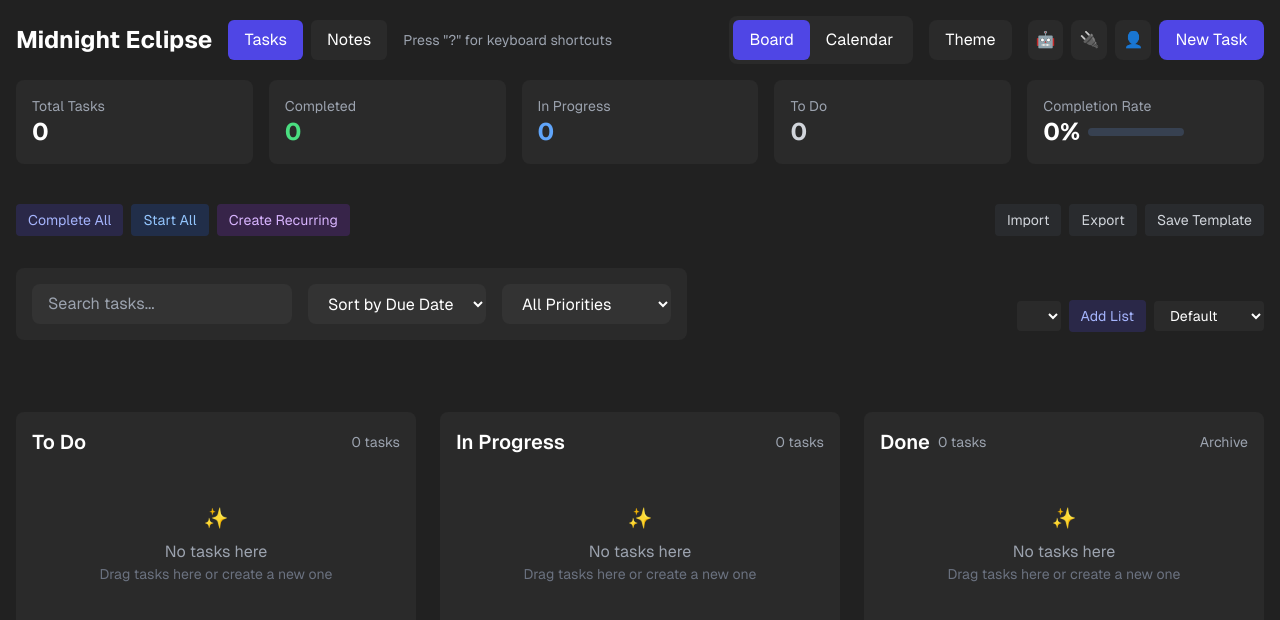
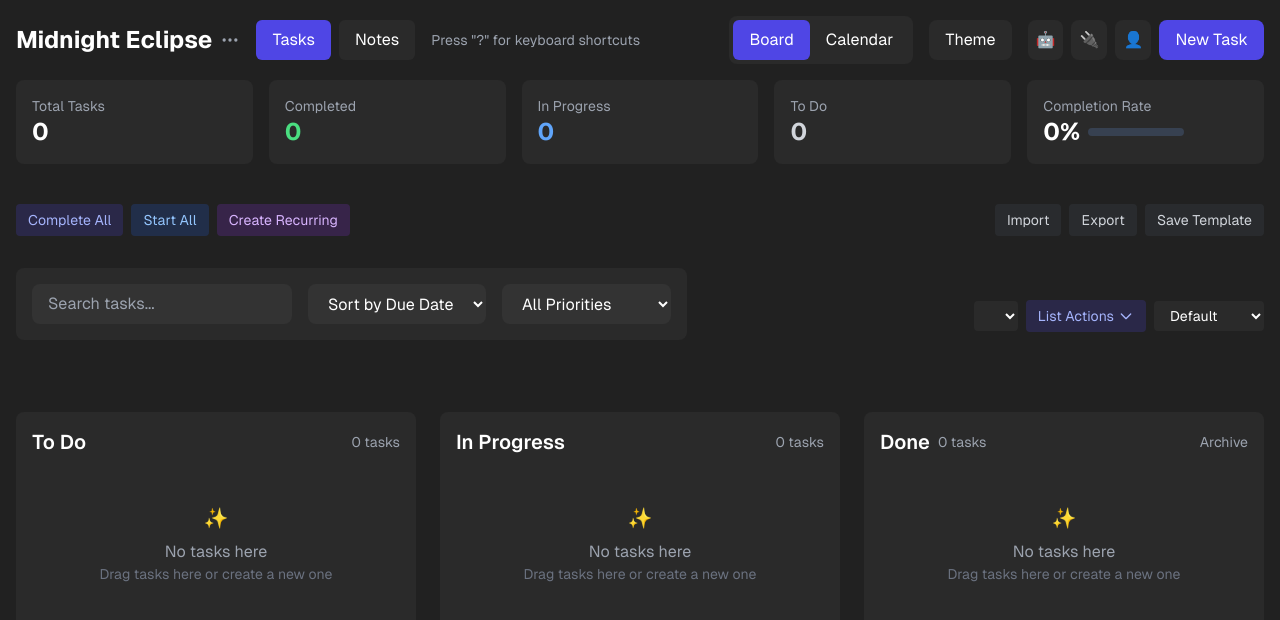
Before and after one commit to birdup000/ADHD-TaskManagementPanel, a Next.js app in the folder taskpanel/: page / in a window 1280 px wide. Shown: the top 620 px of the page. Built offline with nearby package versions, Linux system fonts and the light colour scheme.

Commit message:
fix rename add icons to project list actions

```diff
--- a/taskpanel/app/components/TaskPanel.tsx
+++ b/taskpanel/app/components/TaskPanel.tsx
@@ -24,6 +24,7 @@ import { colors } from '../../tailwind.config';
 import TaskStats from './TaskStats';
 import NotesEditor from './NotesEditor';
 import { ViewType, LayoutType } from '../types/view';
+import { PlusIcon, PencilIcon, TrashIcon } from '@heroicons/react/24/outline';
 
 type ThemeType = typeof colors.dark;
 
@@ -50,7 +51,7 @@ const TaskPanel: React.FC = () => {
   const [currentTab, setCurrentTab] = React.useState<'tasks' | 'notes'>('tasks');
   const [showIntegrations, setShowIntegrations] = React.useState(false);
   const [isEditorOpen, setIsEditorOpen] = React.useState(false);
-  const { tasks, addTask, updateTask, deleteTask, reorderTasks, importTasks, lists, addList, updateList } = useTasks();
+  const { tasks, addTask, updateTask, deleteTask, reorderTasks, importTasks, lists, addList, updateList, deleteList } = useTasks();
   const {
     searchTerm,
     setSearchTerm,
@@ -71,6 +72,12 @@ const TaskPanel: React.FC = () => {
   const [isRenamingList, setIsRenamingList] = React.useState(false);
   const [renamingListId, setRenamingListId] = React.useState<string | null>(null);
   const [renamingListName, setRenamingListName] = React.useState('');
+  const [isRenamingProject, setIsRenamingProject] = React.useState(false);
+  const [renamingProjectName, setRenamingProjectName] = React.useState('Midnight Eclipse');
+  const [showProjectActions, setShowProjectActions] = React.useState(false);
+  const projectActionsRef = React.useRef<HTMLDivElement>(null);
+  const [showListActions, setShowListActions] = React.useState(false);
+  const listActionsRef = React.useRef<HTMLDivElement>(null);
 
   useKeyboardShortcuts({
     onNewTask: () => setIsEditorOpen(true),
@@ -103,6 +110,22 @@ const TaskPanel: React.FC = () => {
     };
     window.addEventListener('keydown', handleKeyDown);
     return () => window.removeEventListener('keydown', handleKeyDown);
+  }, []);
+
+  React.useEffect(() => {
+    const handleClickOutside = (event: MouseEvent) => {
+      if (projectActionsRef.current && !projectActionsRef.current.contains(event.target as Node)) {
+        setShowProjectActions(false);
+      }
+      if (listActionsRef.current && !listActionsRef.current.contains(event.target as Node)) {
+        setShowListActions(false);
+      }
+    };
+
+    document.addEventListener('mousedown', handleClickOutside);
+    return () => {
+      document.removeEventListener('mousedown', handleClickOutside);
+    };
   }, []);
 
 
@@ -154,7 +177,58 @@ const TaskPanel: React.FC = () => {
           <header className="flex flex-col gap-4 mb-8">
             <div className="flex justify-between items-center">
               <div className="flex items-center gap-4">
-                <h1 className="text-2xl font-bold">Midnight Eclipse</h1>
+                <div className="relative">
+                  <div className="flex items-center gap-2">
+                    <h1 className="text-2xl font-bold">{renamingProjectName}</h1>
+                    <button
+                      onClick={() => setShowProjectActions(!showProjectActions)}
+                      className="text-gray-400 hover:text-white focus:outline-none"
+                      title="Project Actions"
+                    >
+                      <svg
+                        xmlns="http://www.w3.org/2000/svg"
+                        className="h-5 w-5"
+                        fill="none"
+                        viewBox="0 0 24 24"
+                        stroke="currentColor"
+                      >
+                        <path
+                          strokeLinecap="round"
+                          strokeLinejoin="round"
+                          strokeWidth={2}
+                          d="M5 12h.01M12 12h.01M19 12h.01M6 12a1 1 0 11-2 0 1 1 0 012 0zm7 0a1 1 0 11-2 0 1 1 0 012 0zm7 0a1 1 0 11-2 0 1 1 0 012 0z"
+                        />
+                      </svg>
+                    </button>
+                  </div>
+                  {showProjectActions && (
+                    <div
+                      ref={projectActionsRef}
+                      className="absolute top-full mt-2 right-0 bg-[#2A2A2A] rounded-md shadow-lg z-10"
+                    >
+                      <button
+                        onClick={() => {
+                          setIsRenamingProject(true);
+                          setShowProjectActions(false);
+                        }}
+                        className="block px-4 py-2 text-white hover:bg-[#333333] w-full text-left"
+                      >
+                        Rename
+                      </button>
+                      {/* Add other project actions here */}
+                    </div>
+                  )}
+                  {isRenamingProject && (
+                    <input
+                      type="text"
+                      value={renamingProjectName}
+                      onChange={(e) => setRenamingProjectName(e.target.value)}
+                      onBlur={() => setIsRenamingProject(false)}
+                      className="text-2xl font-bold bg-[#2A2A2A] rounded-md px-2 py-1 focus:outline-none absolute top-0 left-0"
+                      style={{ width: '100%' }}
+                    />
+                  )}
+                </div>
                 <div className="flex gap-2">
                   <button
                     onClick={() => setCurrentTab('tasks')}
@@ -372,28 +446,124 @@ const TaskPanel: React.FC = () => {
                 filterPriority={filterPriority}
                 onFilterChange={setFilterPriority}
               />
-              <div className="flex items-center gap-2">
+              <div className="flex items-center gap-2 relative">
+                {isRenamingList && renamingListId ? (
+                  <input
+                    type="text"
+                    value={renamingListName}
+                    onChange={(e) => setRenamingListName(e.target.value)}
+                    onBlur={() => {
+                      const list = lists.find(l => l.id === renamingListId);
+                      if (list) {
+                        updateList({ ...list, name: renamingListName });
+                      }
+                      setIsRenamingList(false);
+                      setRenamingListId(null);
+                      setRenamingListName('');
+                    }}
+                    onKeyDown={(e) => {
+                      if (e.key === 'Enter') {
+                        const list = lists.find(l => l.id === renamingListId);
+                        if (list) {
+                          updateList({ ...list, name: renamingListName });
+                        }
+                        setIsRenamingList(false);
+                        setRenamingListId(null);
+                        setRenamingListName('');
+                      }
+                    }}
+                    className="px-3 py-1.5 rounded text-sm bg-[#2A2A2A] text-white hover:bg-[#333333] transition-colors"
+                  />
+                ) : (
                   <select
                     value={currentList}
-                  onChange={(e) => setCurrentList(e.target.value)}
+                    onChange={(e) => {
+                      setCurrentList(e.target.value);
+                      setIsRenamingList(false);
+                      setRenamingListId(null);
+                      setRenamingListName('');
+                    }}
                     className="px-3 py-1.5 rounded text-sm bg-[#2A2A2A] text-white hover:bg-[#333333] transition-colors"
                   >
                     {lists.map(list => (
-                    <option key={list.id} value={list.id}>{list.name}</option>
+                      <option key={list.id} value={list.id} onDoubleClick={() => {
+                        setIsRenamingList(true);
+                        setRenamingListId(list.id);
+                        setRenamingListName(list.name);
+                      }}>{list.name}</option>
                     ))}
                   </select>
+                )}
+                <div className="relative">
+                  <button
+                    onClick={() => setShowListActions(!showListActions)}
+                    className="px-3 py-1.5 rounded text-sm bg-indigo-600/20 text-indigo-300 hover:bg-indigo-600/30 transition-colors flex items-center gap-1"
+                    title="List Actions"
+                  >
+                    List Actions
+                    <svg
+                      xmlns="http://www.w3.org/2000/svg"
+                      className="h-4 w-4"
+                      fill="none"
+                      viewBox="0 0 24 24"
+                      stroke="currentColor"
+                    >
+                      <path
+                        strokeLinecap="round"
+                        strokeLinejoin="round"
+                        strokeWidth={2}
+                        d="M19 9l-7 7-7-7"
+                      />
+                    </svg>
+                  </button>
+                  {showListActions && (
+                    <div
+                      ref={listActionsRef}
+                      className="absolute top-full mt-2 left-0 bg-[#2A2A2A] rounded-md shadow-lg z-10"
+                    >
                       <button
                         onClick={() => {
                           const newListId = crypto.randomUUID();
-                    // Add new list to state
                           addList({ id: newListId, name: 'New List' });
                           setCurrentList(newListId);
+                          setShowListActions(false);
                         }}
-                  className="px-3 py-1.5 rounded text-sm bg-indigo-600/20 text-indigo-300 hover:bg-indigo-600/30 transition-colors"
-                  title="Add new list"
+                        className="block px-4 py-2 text-white hover:bg-[#333333] w-full text-left flex items-center gap-2"
                       >
+                        <PlusIcon className="h-4 w-4" />
                         Add List
                       </button>
+                      <button
+                        onClick={() => {
+                          setIsRenamingList(true);
+                          setRenamingListId(currentList);
+                          const list = lists.find(l => l.id === currentList);
+                          if (list) {
+                            setRenamingListName(list.name);
+                          }
+                          setShowListActions(false);
+                        }}
+                        className="block px-4 py-2 text-white hover:bg-[#333333] w-full text-left flex items-center gap-2"
+                      >
+                        <PencilIcon className="h-4 w-4" />
+                        Rename List
+                      </button>
+                      <button
+                        onClick={() => {
+                          if (currentList !== 'default') {
+                            deleteList(currentList);
+                            setCurrentList('default');
+                          }
+                          setShowListActions(false);
+                        }}
+                        className="block px-4 py-2 text-white hover:bg-[#333333] w-full text-left flex items-center gap-2"
+                      >
+                        <TrashIcon className="h-4 w-4" />
+                        Delete List
+                      </button>
+                    </div>
+                  )}
+                </div>
                 <select
                   value={currentLayout}
                   onChange={(e) => setCurrentLayout(e.target.value as LayoutType)}
--- a/taskpanel/package.json
+++ b/taskpanel/package.json
@@ -10,6 +10,7 @@
   },
   "dependencies": {
     "@hello-pangea/dnd": "^17.0.0",
+    "@heroicons/react": "^2.2.0",
     "@types/slate": "^0.47.16",
     "@types/slate-react": "^0.50.0",
     "next": "15.0.4",
```
Also changed, not shown: 1 other file (tests, documents, lock files or other folders). Lines whose indentation alone changed are shown as unchanged.
